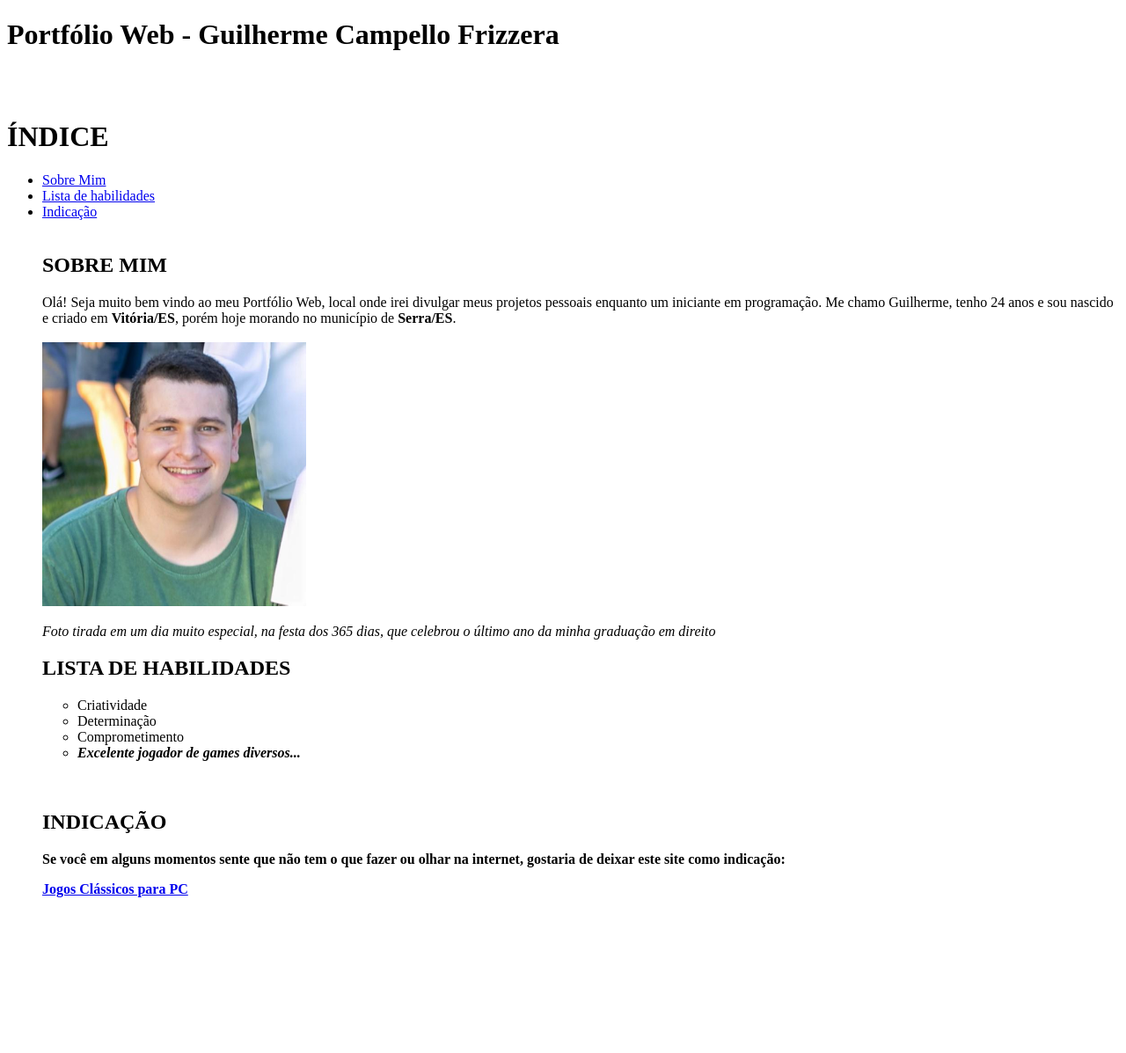
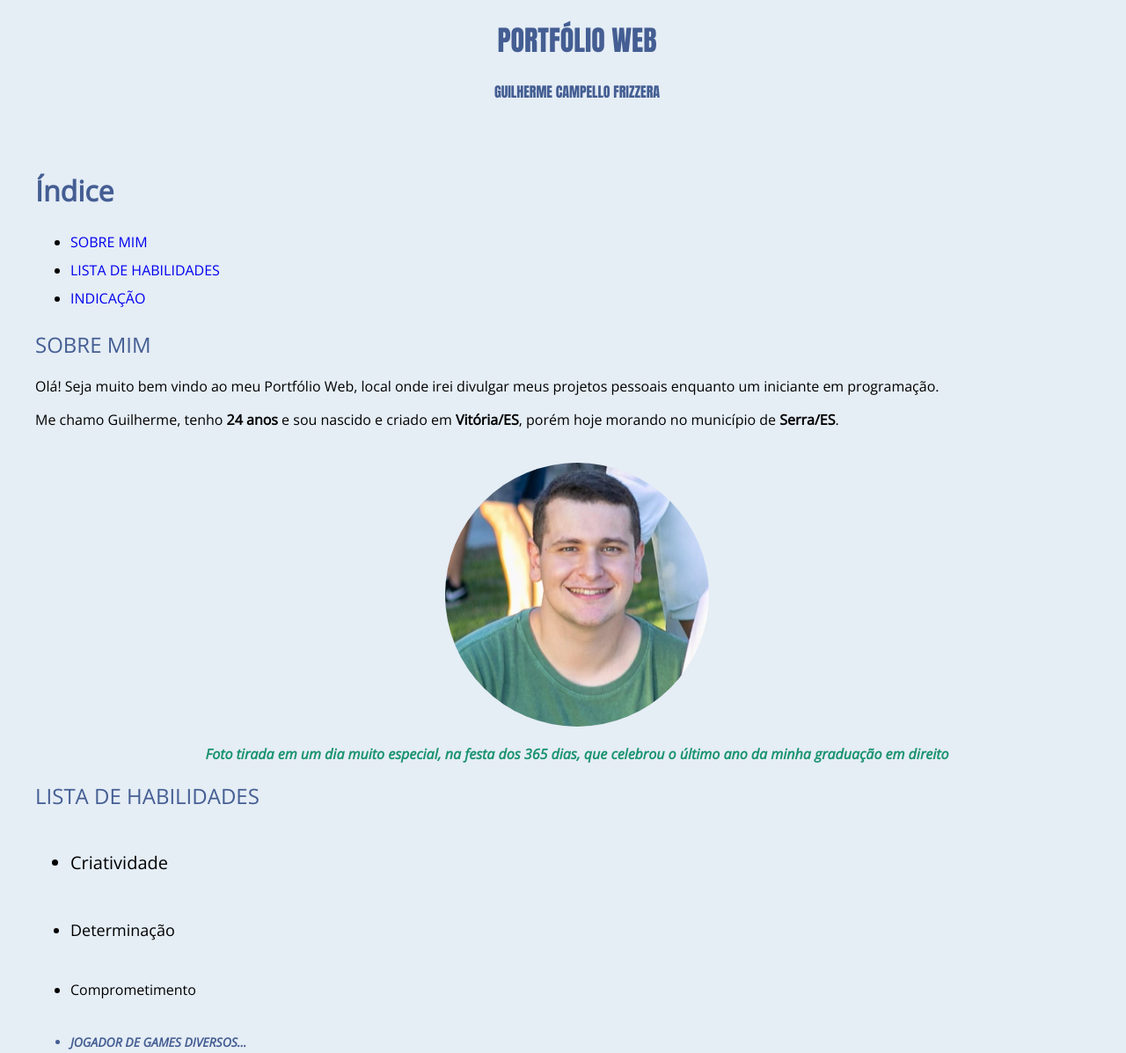
Before and after one commit to GuilhermeCampelloF/GuilhermeCampelloF.github.io, a plain HTML site: page index.html in a window 1280 px wide. Shown: the top 1197 px of the page at 88% size. Before the commit the page ends 1036 px from the top, so only its background shows below. Drawn offline with nearby package versions, Linux system fonts and the light colour scheme.

Commit message:
Primeiro projeto porfólio web

```diff
--- a/index.html
+++ b/index.html
@@ -5,34 +5,39 @@
     <meta http-equiv="X-UA-Compatible" content="IE=edge">
     <meta name="viewport" content="width=device-width, initial-scale=1.0">
     <title>Portfólio Web - Guilherme Campello Frizzera</title>
+    <link rel="stylesheet" href="style.css">
+    <link href="https://fonts.googleapis.com/css2?family=Open+Sans:ital,wght@0,300;0,400;1,300&display=swap" rel="stylesheet">
+    <style></style>
 </head>
 <body>
-    <h1>Portfólio Web - Guilherme Campello Frizzera</h1>
+    <h1 id="main-title">PORTFÓLIO WEB</h1>
+    <h4>GUILHERME CAMPELLO FRIZZERA</h4>
     <br><br>
-    <h1>ÍNDICE</h1>
+    <h1 id="index">Índice</h1>
     <ul>
-        <li><a href="#SOBRE-MIM">Sobre Mim</a></li>
-        <li><a href="#LISTA-DE-HABILIDADES">Lista de habilidades</a></li>
-        <li><a href="#INDICAÇÃO">Indicação</a></li>
-        <br>
+        <li><a class="sumary" href="#SOBRE-MIM">SOBRE MIM</a></li>
+        <li><a class="sumary" href="#LISTA-DE-HABILIDADES">LISTA DE HABILIDADES</a></li>
+        <li><a class="sumary" href="#INDICAÇÃO">INDICAÇÃO</a></li></ul>
     <h2>SOBRE MIM</h2>
     <p>Olá! Seja muito bem vindo ao meu Portfólio Web, local onde irei divulgar meus projetos pessoais enquanto um iniciante em programação.
-        Me chamo Guilherme, tenho 24 anos e sou nascido e criado em <b>Vitória/ES</b>, porém hoje morando no município de <b>Serra/ES</b>.
+        <p>Me chamo Guilherme, tenho <strong>24 anos</strong> e sou nascido e criado em <strong>Vitória/ES</strong>, porém hoje morando no município de <strong>Serra/ES</strong>.
         <br><br>
-    <a href="#MINHA-FOTO"><img src="./images/perfil.jpg" alt="Foto de perfil de Guilherme" width="300px"></a>
-    <p><em>Foto tirada em um dia muito especial, na festa dos 365 dias, que celebrou o último ano da minha graduação em direito</em></p>
+        <div id="profile-photo">
+            <a href="#MINHA-FOTO"><img class="images" src="./images/perfil.jpg" alt="Foto de perfil de Guilherme" width="300px"></a>
+        </div>
+    <p class="description"><em>Foto tirada em um dia muito especial, na festa dos 365 dias, que celebrou o último ano da minha graduação em direito</em></p>
     <h2>LISTA DE HABILIDADES</h2>
     <ul>
-        <li>Criatividade</li>
-        <li>Determinação</li>
-        <li>Comprometimento</li>
-        <li><em><b>Excelente jogador de games diversos...<b></b></em></li>
+        <li class="Criatividade">Criatividade</li>
+        <li class="Determinacao">Determinação</li>
+        <li class="Comprometimento">Comprometimento</li>
+        <li class="Jogador"><em><strong>JOGADOR DE GAMES DIVERSOS...</em></li></ul></strong>
     </ul>
     <br><br>
     <h2>INDICAÇÃO</h2>
     <p>Se você em alguns momentos sente que não tem o que fazer ou olhar na internet, gostaria de deixar este site como indicação:</p>
-
-    <a href="https://www.crazygames.com.br/t/classico" target="_blank" >Jogos Clássicos para PC</a>
+    <br>
+    <a class ="button" href="https://www.crazygames.com.br/t/classico" target="_blank" >Jogos Clássicos para PC</a>
 </p>
 </body>
 </html>
--- /dev/null
+++ b/style.css
@@ -0,0 +1,74 @@
+#main-title {
+    text-align: center;
+    font-family: Impact, Haettenschweiler, 'Arial Narrow Bold', sans-serif;
+    color: rgb(68, 94, 147);
+    font-weight: 1000;
+}
+h4 {
+    text-align: center;
+    font-family: Impact, Haettenschweiler, 'Arial Narrow Bold', sans-serif;
+    color: rgb(68, 94, 147);
+    font-weight: 600;
+}
+h2 {
+    font-family: 'Open Sans', sans-serif;
+    color: rgb(68, 94, 147);
+    font-weight: 400;
+}
+#index {
+    font-family: 'Open Sans', sans-serif;
+    color: rgb(68, 94, 147);
+    font-weight: 700;
+    text-decoration: none;
+}
+.sumary {
+    text-decoration: none;
+    line-height: 2;
+}
+p, li {
+    font-family: 'Open Sans', sans-serif;
+    text-decoration: none;
+}
+body {
+    margin-left: 40px;
+    background-color: rgb(229, 237, 245);
+}
+#profile-photo {
+    display: flex;
+    justify-content: center;
+}
+.description {
+    text-align: center;
+    font-family: 'Open Sans', sans-serif;
+    color: rgb(26, 147, 111);
+    font-weight: 600;
+}
+.images {
+    border-radius: 200px;
+}
+.Criatividade {
+    font-size: 20px;
+    line-height: 4;
+}
+.Determinacao {
+    font-size: 18px;
+    line-height: 4;
+}
+.Comprometimento {
+    font-size: 16px;
+    line-height: 4;
+}
+.Jogador {
+    font-size: 14px;
+    line-height: 4;
+    color: rgb(68, 94, 147);
+    font-weight: 800;
+}
+.button {
+    line-height: 2;
+    text-decoration: none;
+    background-color: rgb(68, 94, 147);
+    color: rgb(229, 237, 245);
+    border-radius: 4px;
+    padding: 15px 30px;
+}
```
